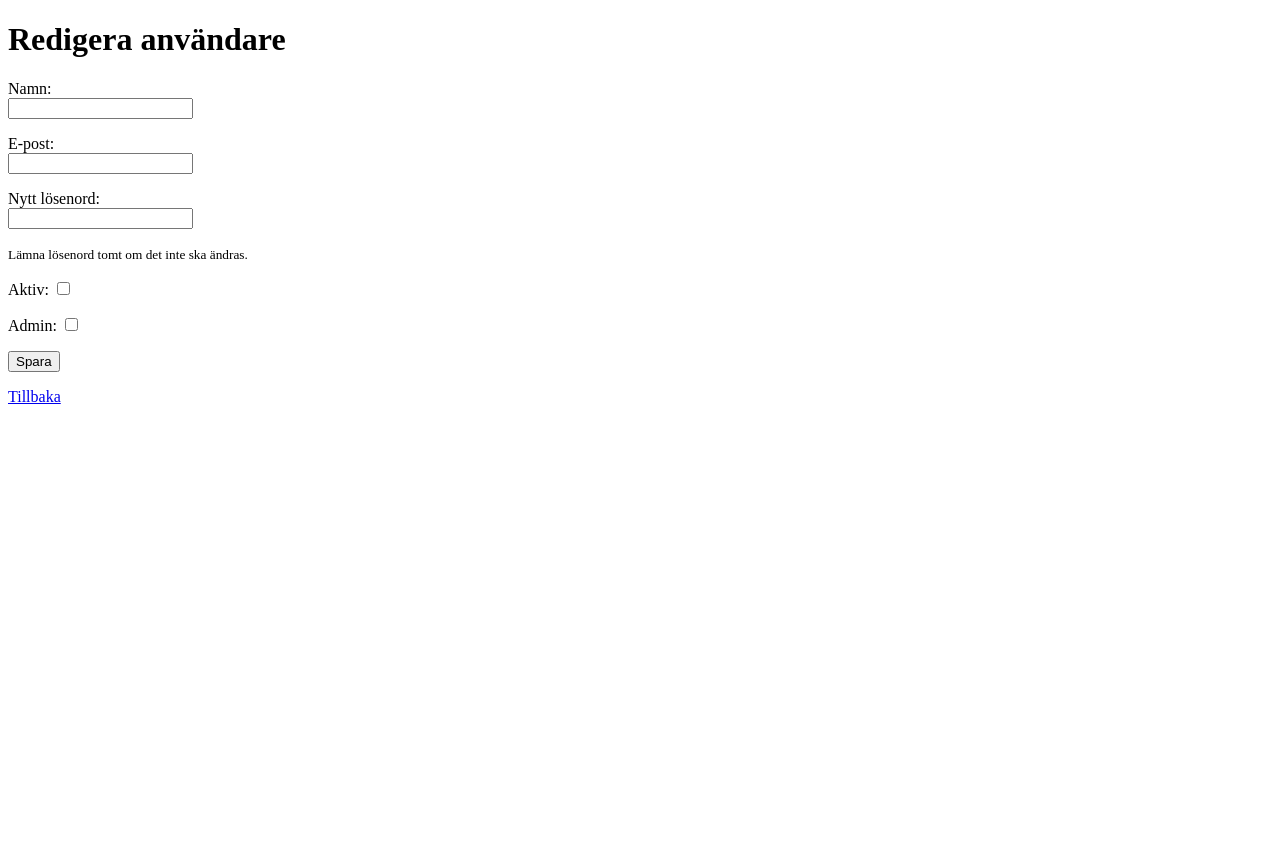
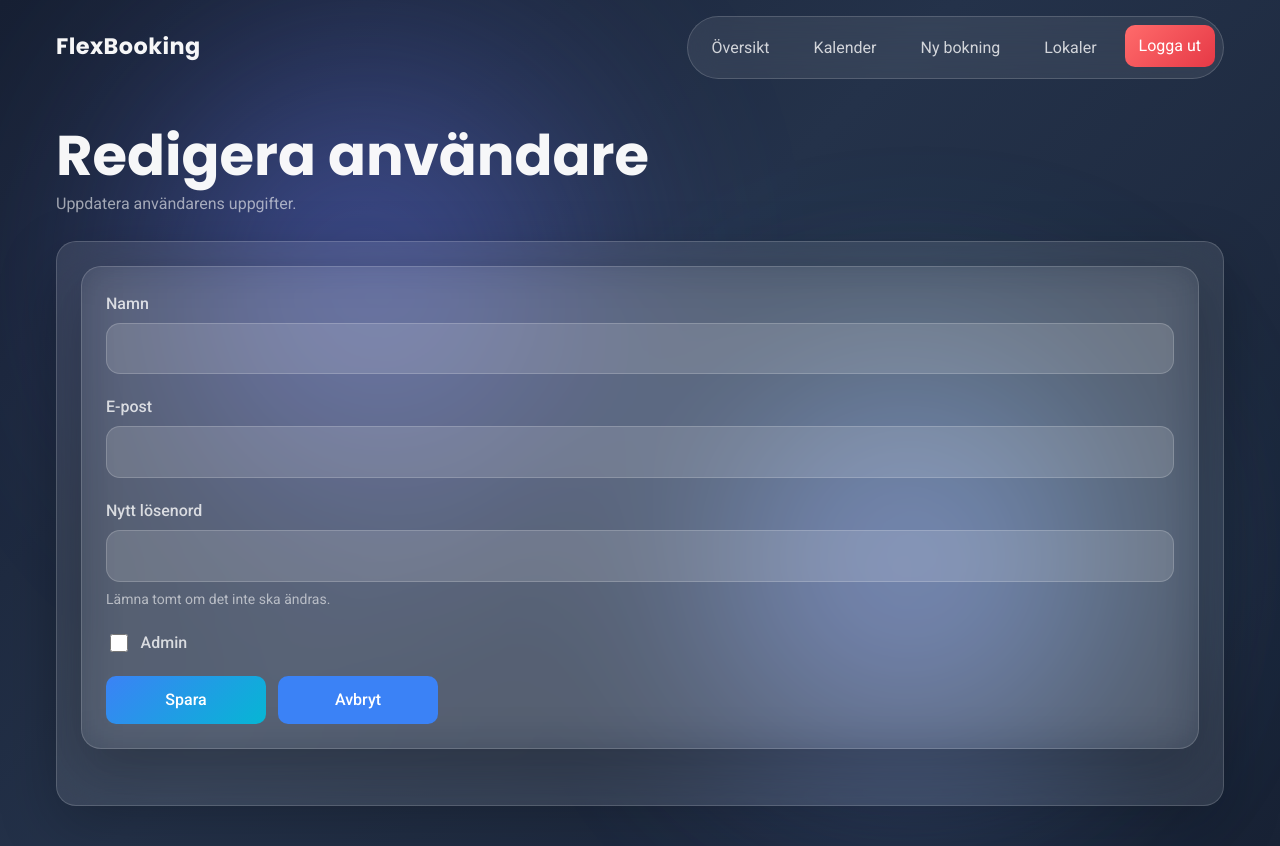
Before and after one commit to Pontain/flex-bookings, a FastAPI app: template app/templates/users/edit.html in a window 1280 px wide. Before the commit the page ends 404 px from the top, so only its background shows below. Run offline with FastAPI, Linux system fonts and the light colour scheme; the template is opened without the code that fills it, so the values that code supplies are empty.

Commit message:
logout button plus som fixes

```diff
--- a/app/api/deps.py
+++ b/app/api/deps.py
@@ -1,8 +1,9 @@
+from collections.abc import Generator
 from sqlalchemy.orm import Session
 from app.core.database import SessionLocal
 
 
-def get_db():
+def get_db() -> Generator[Session, None, None]:
     db = SessionLocal()
     try:
         yield db
--- a/app/static/css/base.css
+++ b/app/static/css/base.css
@@ -1184,3 +1184,29 @@ select option {
     width: 100%;
   }
 }
+
+.logout-form {
+    display: inline-block;
+    margin: 0;
+    padding: 0;
+}
+
+.logout-button {
+    display: inline-block;
+    background: linear-gradient(135deg, #ff6b6b, #e63946);
+    color: white;
+    padding: 8px 14px;
+    border-radius: 10px;
+    font-weight: 600;
+    border: none;
+    cursor: pointer;
+    text-decoration: none;
+    line-height: 1;
+    font: inherit;
+}
+
+.logout-button:hover {
+    background: linear-gradient(135deg, #ff4d4d, #d62828);
+    transform: translateY(-1px);
+    box-shadow: 0 4px 12px rgba(255, 0, 0, 0.25);
+}
--- a/app/templates/base.html
+++ b/app/templates/base.html
@@ -31,6 +31,9 @@
                 {% if current_user is defined and current_user.is_superuser %}
                     <a href="/users">Användare</a>
                 {% endif %}
+                <form action="/logout" method="post" class="logout-form">
+                    <button type="submit" class="logout-button">Logga ut</button>
+                </form>
             </nav>
         </header>
         {% endblock %}
--- a/app/templates/users/edit.html
+++ b/app/templates/users/edit.html
@@ -1,53 +1,67 @@
-<!DOCTYPE html>
-<html lang="sv">
-<head>
-    <meta charset="UTF-8">
-    <title>Redigera användare</title>
-</head>
-<body>
-    <h1>Redigera användare</h1>
+{% extends "base.html" %}
 
-    <form method="post">
-        <p>
-            <label>Namn:</label><br>
-            <input type="text" name="full_name" value="{{ user.full_name }}">
-        </p>
+{% block title %}FlexBooking | Redigera användare{% endblock %}
 
-        <p>
-            <label>E-post:</label><br>
-            <input type="email" name="email" value="{{ user.email }}" required>
-        </p>
+{% block content %}
+<div class="users-page">
+    <div class="page-toolbar">
+        <div class="page-toolbar-left">
+            <h1 class="page-title">Redigera användare</h1>
+            <p class="page-description">Uppdatera användarens uppgifter.</p>
+        </div>
+    </div>
 
-        <p>
-            <label>Nytt lösenord:</label><br>
-            <input type="password" name="password">
-        </p>
+    <div class="content-card">
+        <form method="post" action="/users/{{ user.id }}/edit" class="form-dark">
+            <div class="form-group">
+                <label for="full_name">Namn</label>
+                <input
+                    type="text"
+                    id="full_name"
+                    name="full_name"
+                    value="{{ user.full_name }}"
+                    required
+                >
+            </div>
 
-        <p>
-            <small>Lämna lösenord tomt om det inte ska ändras.</small>
-        </p>
+            <div class="form-group">
+                <label for="email">E-post</label>
+                <input
+                    type="email"
+                    id="email"
+                    name="email"
+                    value="{{ user.email }}"
+                    required
+                >
+            </div>
 
-        <p>
-            <label>Aktiv:</label>
-            <input
-                type="checkbox"
-                name="is_active"
-                {% if user.is_active %}checked{% endif %}
-            >
-        </p>
+            <div class="form-group">
+                <label for="password">Nytt lösenord</label>
+                <input
+                    type="password"
+                    id="password"
+                    name="password"
+                >
+                <small>Lämna tomt om det inte ska ändras.</small>
+            </div>
 
-        <p>
-            <label>Admin:</label>
-            <input
-                type="checkbox"
-                name="is_superuser"
-                {% if user.is_superuser %}checked{% endif %}
-            >
-        </p>
+            <div class="form-group checkbox-group">
+                <label for="is_superuser" class="checkbox-label">
+                    <input
+                        type="checkbox"
+                        id="is_superuser"
+                        name="is_superuser"
+                        {% if user.is_superuser %}checked{% endif %}
+                    >
+                    Admin
+                </label>
+            </div>
 
-        <button type="submit">Spara</button>
-    </form>
-
-    <p><a href="/users">Tillbaka</a></p>
-</body>
-</html>
+            <div class="form-actions">
+                <button type="submit" class="btn btn-primary">Spara</button>
+                <a href="/users" class="btn btn-secondary">Avbryt</a>
+            </div>
+        </form>
+    </div>
+</div>
+{% endblock %}
```
Also changed, not shown: app/api/routes/venues.py (+0 -22 lines), app/web/routes/dashboard.py (+0 -8 lines), app/web/routes/venues.py (+27 -1 lines), app/templates/dashboard_old.html (renamed from app/templates/dashboard.html), app/web/routes/auth.py (line endings or trailing spaces).
